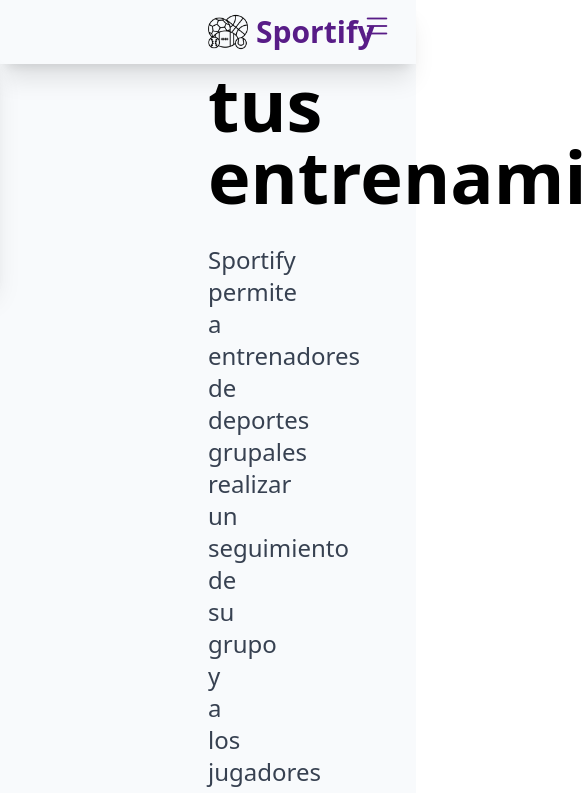
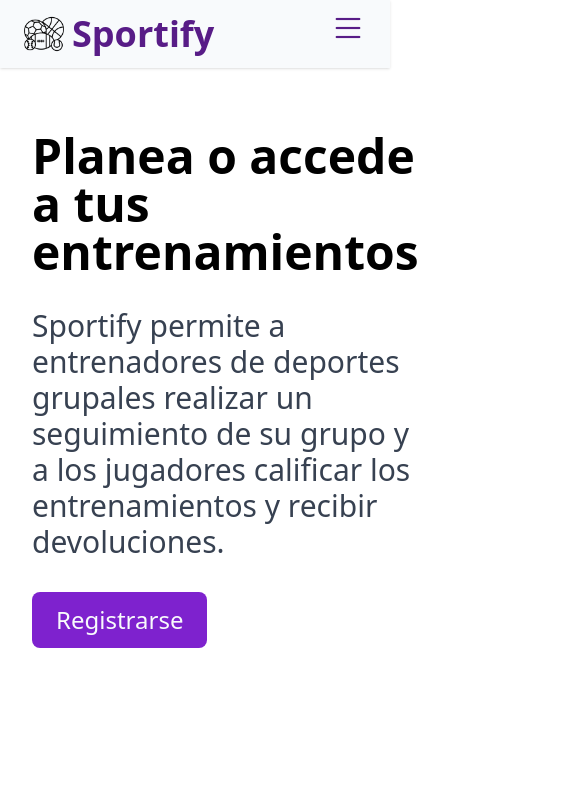
Before and after one commit to Lucho-Castagno/Sportify-prototype, a Vue app: page / in a window 390 px wide. Shown: the top 793 px of the page, 585 px wide, since content can reach past the window. Built offline with nearby package versions, Linux system fonts and the light colour scheme.

Commit message:
mejoras al navbar responsive y la presentacion

```diff
--- a/index.html
+++ b/index.html
@@ -7,7 +7,7 @@
     <title>Sportify</title>
   </head>
   <body>
-    <div id="app" class="bg-slate-50"></div>
+    <div id="app"></div>
     <script type="module" src="/src/main.js"></script>
   </body>
 </html>
--- a/src/App.vue
+++ b/src/App.vue
@@ -1,4 +1,5 @@
 <template>
+  <div class="bg-slate-50"></div>
   <Navbar />
   <RouterView />
   <Footer />
--- a/src/components/Home/Welcome.vue
+++ b/src/components/Home/Welcome.vue
@@ -1,12 +1,12 @@
 <template>
-    <div class="px-52 px-20 w-screen h-screen bg-slate-50 md:grid md:grid-cols-2 grid-rows-2 md:grid-rows-1 md:gap-7">
-        <div class="flex flex-col justify-center h-full">
-            <h1 class="text-7xl font-bold pb-8">Planea o accede a tus entrenamientos</h1>
-            <p class="text-gray-700 text-2xl mb-8">Sportify permite a entrenadores de deportes grupales realizar un seguimiento de su grupo y a los jugadores calificar los entrenamientos y recibir devoluciones.</p>
-            <button class="rounded-lg bg-purple-700 text-slate-50 w-min py-3 px-6 text-xl">Registrarse</button>
+    <div class="xl:px-52 lg:px-32 md:px-16 px-8  2xl:w-screen 2xl:h-screen py-16 grid md:grid-cols-2 grid-rows-2 md:grid-rows-1 md:gap-7">
+        <div class="flex flex-col justify-center">
+            <h1 class="2xl:text-7xl text-5xl font-bold pb-8">Planea o accede a tus entrenamientos</h1>
+            <p class="text-gray-700 text-3xl mb-8">Sportify permite a entrenadores de deportes grupales realizar un seguimiento de su grupo y a los jugadores calificar los entrenamientos y recibir devoluciones.</p>
+            <button class="rounded-lg bg-purple-700 text-slate-50 w-min py-3 px-6 text-2xl">Registrarse</button>
         </div>
         <div class="flex justify-center items-center">
-            <img src="@/assets/balls-sports.png" alt="foto de distintas pelotas para distintos deportes" class="w-max h-max">
+            <img src="@/assets/balls-sports.png" alt="foto de distintas pelotas para distintos deportes" class="w-8/12 h-max">
         </div>
 
     </div>
--- a/src/components/Navbar/Navbar.vue
+++ b/src/components/Navbar/Navbar.vue
@@ -1,27 +1,28 @@
 <template>
   <div
-    class="absolute w-screen bg-slate-50 text-purple-900 py-3 px-52 shadow-xl md:flex justify-between items-center shadow-xl"
+    class="bg-slate-50 text-purple-900 py-3.5 px-6 shadow md:flex justify-between items-center"
   >
     <div class="flex items-center cursor-pointer">
       <router-link @click="MenuClose()" to="/" class="flex items-center">
         <img class="w-10 h-10 mr-2" src="@/assets/logo-black.png" alt="Logo de la aplicacion" />
-        <div class="text-3xl font-bold">Sportify</div>
+        <h1 class="text-4xl font-bold">Sportify</h1>
       </router-link>
     </div>
 
-    <span @click="MenuOpen()" class="absolute md:hidden right-6 top-2 cursor-pointer text-3xl">
+    <span @click="MenuOpen()" class="absolute lg:hidden right-6 top-2 cursor-pointer text-4xl">
       <i :class="[open ? 'bi bi-x' : 'bi bi-list']"></i>
     </span>
+
     <ul
-      class="md:shadow-none shadow-xl md:flex md:items-center md:px-0 px-10 md:pb-0 pb-15 bg-slate-50 md:static absolute md:w-auto w-full top-15 duration-700 ease-in"
+      class="lg:flex lg:items-center lg:px-0 px-10 lg:pb-0 pb-10 bg-slate-50 lg:static absolute lg:w-auto w-full top-14 duration-700 ease-in"
       :class="[open ? 'left-0' : 'left-[-100%]']"
     >
-      <li class="md:mx-4 md:my-0 my-6" v-for="link in links" :key="link.key">
+      <li class="lg:mx-4 lg:my-0 my-6" v-for="link in links" :key="link.key">
         <router-link
           @click="MenuClose()"
           :to="link.link"
           active-class="text-teal-500"
-          class="text-xl hover:text-teal-500 font-semibold rounded"
+          class="text-2xl hover:text-teal-500 font-semibold"
         >
           {{ link.name }}
         </router-link>
```
